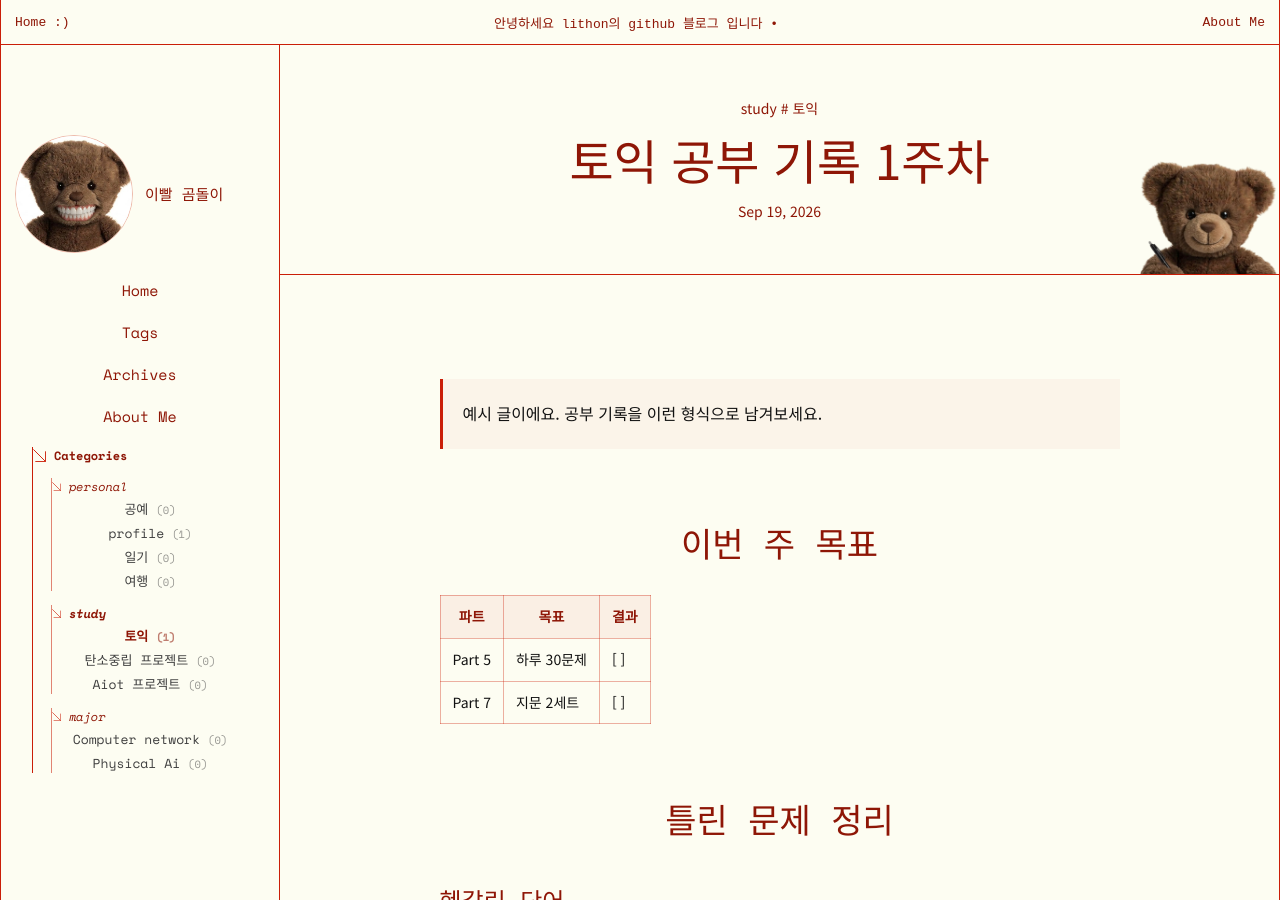
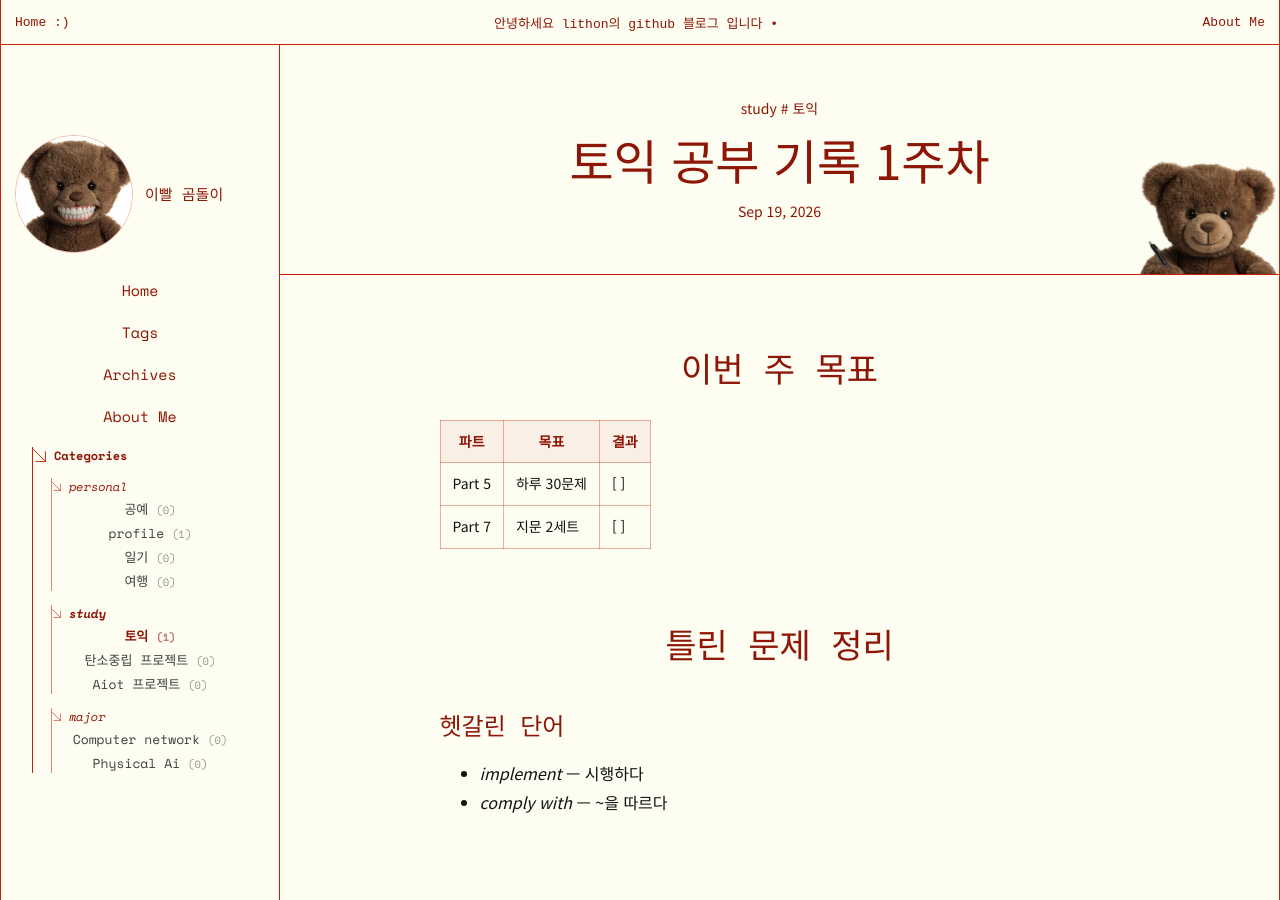
Before and after one commit to lithonhaeun/lithonhaeun.github.io, a Jekyll site: the page built from _posts/2026-09-19-toeic-log.md, in a window 1280 px wide and 900 px high. Built offline with Jekyll 4.4.1, drawn with Linux system fonts in a browser that asks for light colours; some web fonts are replaced; comment, search, counter and statistics services are not loaded.

Commit message:
토익 페이지 수정

```diff
--- a/_posts/2026-09-19-toeic-log.md
+++ b/_posts/2026-09-19-toeic-log.md
@@ -4,7 +4,6 @@ categories: [study, 토익]
 description: 토익 공부 1주차 기록 - 파트별 학습 내용과 틀린 문제 정리.
 ---
 
-> 예시 글이에요. 공부 기록을 이런 형식으로 남겨보세요.
 
 ## 이번 주 목표
 
```
Also changed, not shown: 1 other file.
